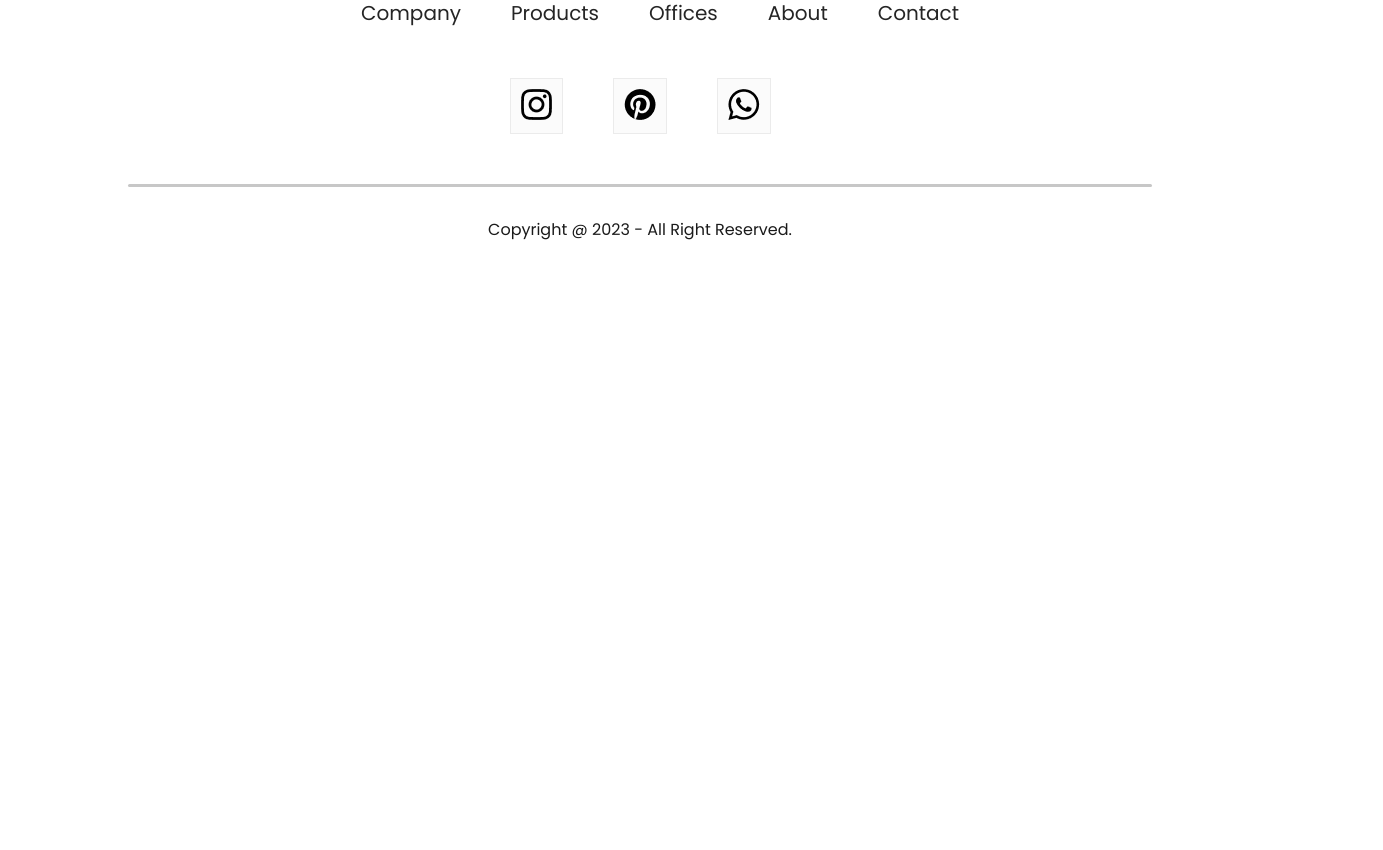
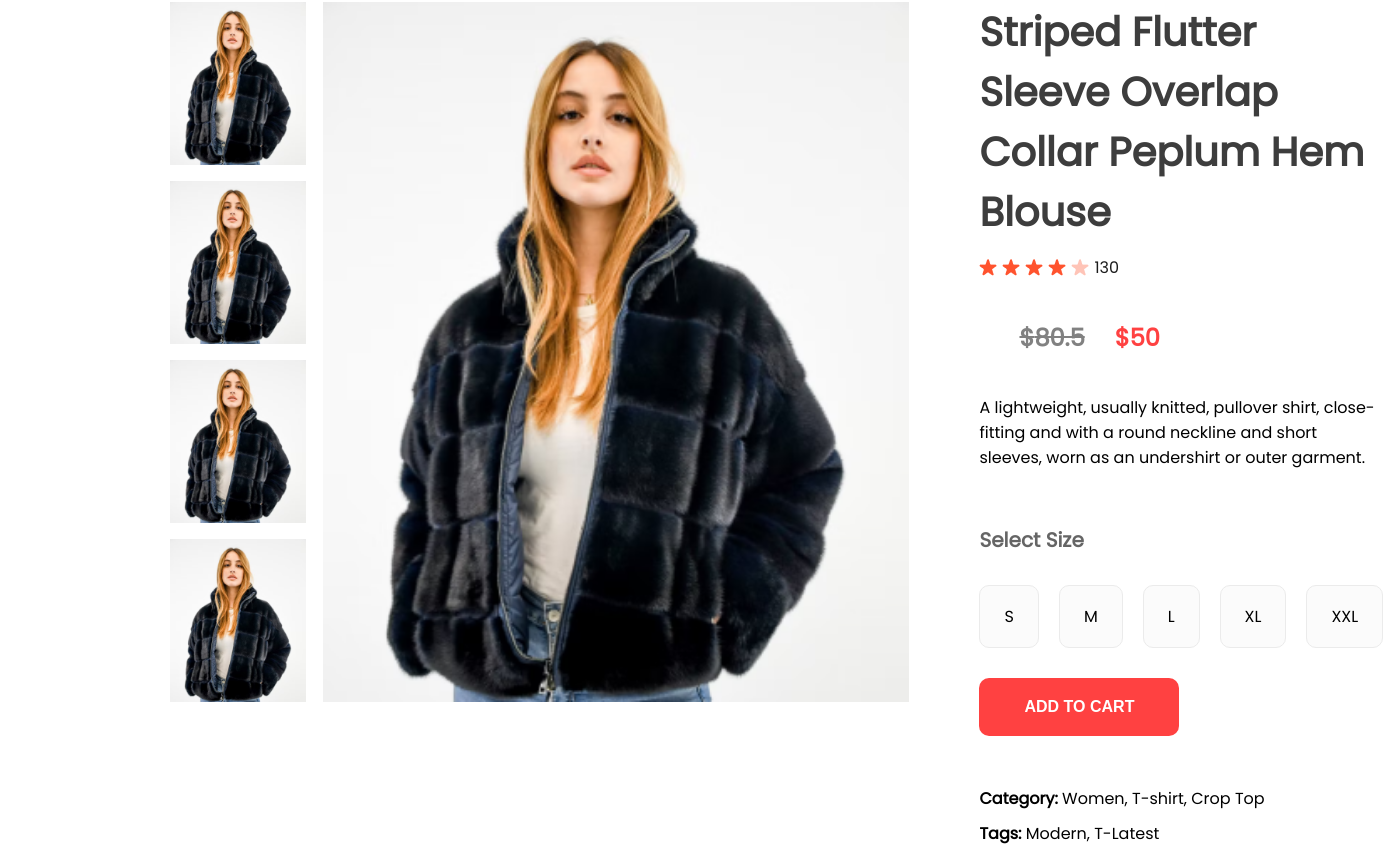
Before and after one commit to DatNguyenDN/E-Commerce, a React (Create React App) app: page /product/1 in a window 1280 px wide. Shown: the part 240-1090 px from the top of the page, 1383 px wide, since content can reach past the window. Before the commit the page ends 800 px from the top, so only its background shows below. Built offline with nearby package versions, Linux system fonts and the light colour scheme.

Commit message:
ProductDisplay 2:12'

```diff
--- a/src/App.js
+++ b/src/App.js
@@ -22,7 +22,7 @@
           <Route path="/womens" element={<ShopCategory banner={women_banner} category='women'/>} />
           <Route path="/kids" element={<ShopCategory banner={kid_banner} category='kid'/>} />
           <Route path="/product" element={<Product/>}>
-            <Route path="/productID" element={<Product/>}/>
+            <Route path=":productId" element={<Product/>}/>
           </Route>
           <Route path="/cart" element={<Cart/>}/>
           <Route path="/login" element={<LoginSignUp/>}/>
--- /dev/null
+++ b/src/Components/Breadcrums/Breadcrum.css
@@ -0,0 +1,10 @@
+.breadcrum {
+    display: flex;
+    align-items: center;
+    gap: 8px;
+    color: #5e5e5e;
+    font-size: 16px;
+    font-weight: 600;
+    margin: 60px 170px;
+    text-transform: capitalize;
+}
--- /dev/null
+++ b/src/Components/Breadcrums/Breadcrum.jsx
@@ -0,0 +1,19 @@
+import React from 'react'
+import './Breadcrum.css'
+import arrow_icon from '../Assets/breadcrum_arrow.png'
+
+const Breadcrum = (props) => {
+    const {product} = props;
+
+  return (
+    <div className='breadcrum'>
+        HOME <img src={arrow_icon} alt="" />
+        SHOP <img src={arrow_icon} alt="" />
+        {product.category}
+        <img src={arrow_icon} alt="" />
+        {product.name}
+    </div>
+  )
+}
+
+export default Breadcrum
--- a/src/Components/Item/Item.jsx
+++ b/src/Components/Item/Item.jsx
@@ -1,9 +1,13 @@
 import React from 'react'
 import './Item.css'
+import { Link } from 'react-router-dom'
+
 const Item = (props) => {
   return (
     <div className='item'>
-        <img src={props.image} alt="" />
+        <Link to={`/product/${props.id}`}>
+          <img src={props.image} alt="" />
+        </Link>
         <p>{props.name}</p>
         <div className="item-prices">
             <div className="item-price-new">
--- /dev/null
+++ b/src/Components/ProductDisplay/ProductDisplay.css
@@ -0,0 +1,124 @@
+.productdisplay {
+    display: flex;
+    margin: 0px 170px;
+
+}
+
+.productdisplay-left {
+    display: flex;
+    gap: 17px;
+
+}
+
+.productdisplay-img-list {
+    display: flex;
+    flex-direction: column;
+    gap: 16px;
+}
+.productdisplay-img-list img {
+    height: 163px;
+
+}
+
+.productdisplay-main-img {
+    width: 586px;
+    height: calc(163px * 4 + 16px * 3) ;
+}
+.productdisplay-img {
+
+
+}
+
+.productdisplay-main-img {
+
+
+}
+
+.productdisplay-right {
+    display: flex;
+    margin: 0px 70px;
+    flex-direction: column;
+
+}
+
+.productdisplay-right h1{
+    color: #3d3d3d;
+    font-size: 40px;
+    font-weight: 700;
+}
+
+.productdisplay-right-starts {
+    display: flex;
+    align-items: center;
+    margin-top: 13px;
+    gap: 5px;
+    color: #1c1c1c;
+    font-size: 16px;
+}
+
+.productdisplay-right-prices {
+    display: flex;
+    margin: 40px 40px;
+    gap: 30px;
+    font-size: 24px;
+    font-weight: 700;
+
+}
+
+.productdisplay-right-price-old {
+    color: #818181;
+    text-decoration: line-through;
+}
+
+.productdisplay-right-price-new {
+    color: #ff4141;
+}
+
+
+.productdisplay-right-description {
+
+
+}
+
+.productdisplay-right-size h1{
+    margin-top: 55px;
+    color: #656565;
+    font-size: 20px;
+    font-weight: 600;
+}
+
+.productdisplay-right-sizes {
+    display: flex;
+    margin: 30px 0px;
+    gap: 20px;
+}
+
+.productdisplay-right-sizes div {
+    padding: 18px 24px;
+    background: #fbfbfb;
+    border: 1px solid #ebebeb;
+    border-radius: 10px;
+    cursor: pointer;
+}
+
+.productdisplay-right button {
+    padding: 20px 40px;
+    width: 200px;
+    font-size: 16px;
+    font-weight: 600;
+    border: none;
+    outline: none;
+    background: #ff4141;
+    color: white;
+    margin-bottom: 40px;
+    cursor: pointer;
+    border-radius: 10px;
+}
+
+.productdisplay-right-category {
+    margin-top: 10px;
+}
+
+.productdisplay-right-category span {
+    font-weight: 600;
+}
--- /dev/null
+++ b/src/Components/ProductDisplay/ProductDisplay.jsx
@@ -0,0 +1,63 @@
+import React from "react";
+import "./ProductDisplay.css";
+import star_icon from '../Assets/star_icon.png'
+import star_dull_icon from '../Assets/star_dull_icon.png'
+
+
+const ProductDisplay = (props) => {
+    const {product} = props;
+  return (
+    <div className="productdisplay">
+        <div className="productdisplay-left">
+            <div className="productdisplay-img-list">
+                <img src={product.image} alt="" />
+                <img src={product.image} alt="" />
+                <img src={product.image} alt="" />
+                <img src={product.image} alt="" />
+            </div>
+            <div className="productdisplay-img">
+                <img className="productdisplay-main-img" src={product.image} alt="" />
+            </div>
+        </div>
+
+        <div className="productdisplay-right">
+            <h1>{product.name}</h1>
+            <div className="productdisplay-right-starts">
+                <img src={star_icon} alt="" />
+                <img src={star_icon} alt="" />
+                <img src={star_icon} alt="" />
+                <img src={star_icon} alt="" />
+                <img src={star_dull_icon} alt="" />
+                <p>130</p>
+            </div>
+            <div className="productdisplay-right-prices">
+                <div className="productdisplay-right-price-old">${product.old_price}
+                </div>
+
+                <div className="productdisplay-right-price-new">${product.new_price}
+                </div>
+            </div>
+                <div className="productdisplay-right-description">
+                    <p>A lightweight, usually knitted, pullover shirt, close-fitting and with a round neckline and short sleeves, worn as an undershirt or outer garment. </p>
+                </div>
+                <div className="productdisplay-right-size">
+                    <h1>Select Size</h1>
+                    <div className="productdisplay-right-sizes">
+                        <div>S</div>
+                        <div>M</div>
+                        <div>L</div>
+                        <div>XL</div>
+                        <div>XXL</div>
+                    </div>
+                </div>
+                <button>ADD TO CART</button>
+                <p className="productdisplay-right-category"><span>Category: </span>Women, T-shirt, Crop Top</p>
+                <p className="productdisplay-right-category"><span>Tags: </span>Modern, T-Latest</p>
+
+        </div>
+    </div>
+  )
+
+};
+
+export default ProductDisplay;
--- a/src/Pages/Product.jsx
+++ b/src/Pages/Product.jsx
@@ -1,8 +1,19 @@
-import React from 'react'
+import React, { useContext } from 'react'
+import { useParams } from 'react-router-dom'
+import { ShopContext } from '../Context/ShopContext'
+import Breadcrum from '../Components/Breadcrums/Breadcrum'
+import ProductDisplay from '../Components/ProductDisplay/ProductDisplay'
 
 const Product = () => {
+  const {all_product} = useContext(ShopContext)
+  const {productId} = useParams();
+  const product = all_product.find((e) => e.id === Number(productId))
+
   return (
-    <div></div>
+    <div>
+      <Breadcrum product={product}/>
+      <ProductDisplay product={product}/>
+    </div>
   )
 }
 
```
